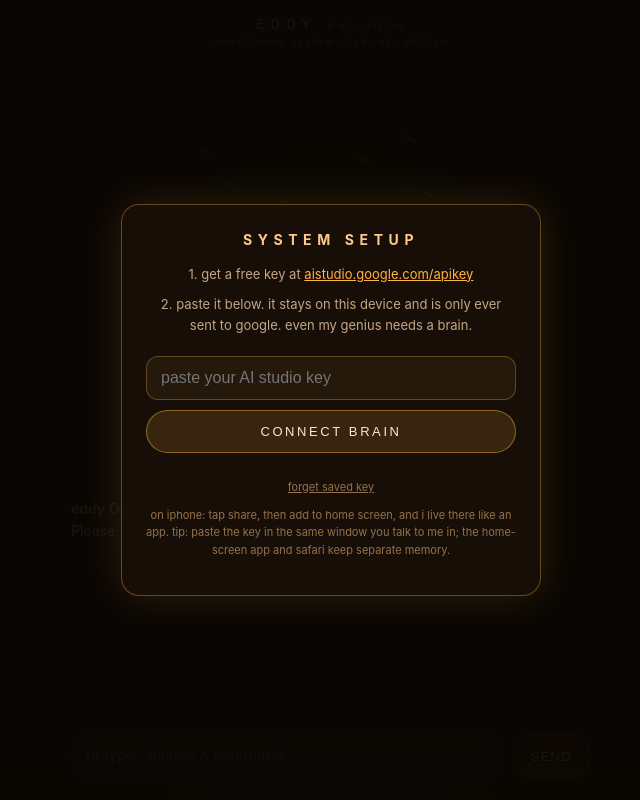
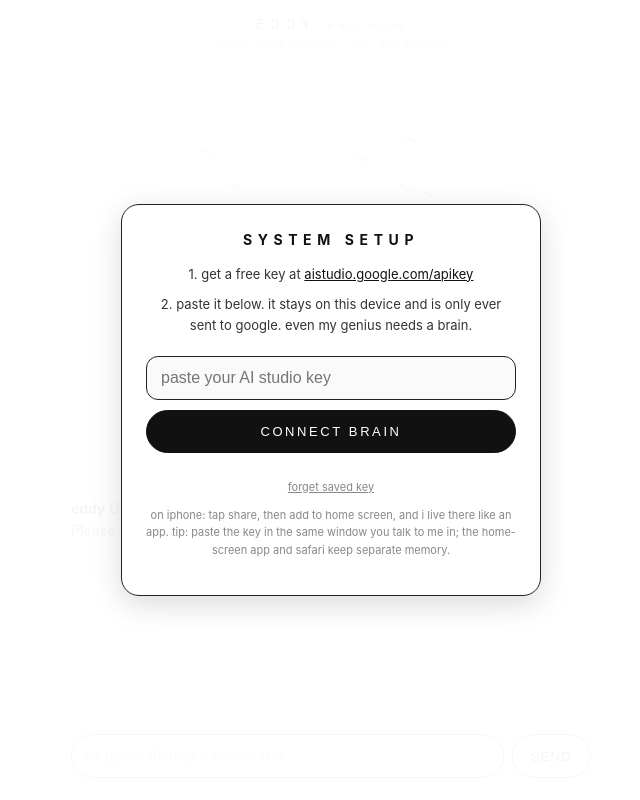
Before and after one commit to ldillon4114-dotcom/PRJeddy, a plain HTML site: page index.html in a window 1280 px wide. Shown: the whole page, without its empty margins (309-949 px from the left). Drawn offline with Linux system fonts and the light colour scheme.

Commit message:
eddy v3: show-style white screen, black eddy, thinner lines, text box kept

```diff
--- a/index.html
+++ b/index.html
@@ -4,29 +4,26 @@
 <meta charset="utf-8">
 <meta name="viewport" content="width=device-width, initial-scale=1, viewport-fit=cover, user-scalable=no">
 <meta name="apple-mobile-web-app-capable" content="yes">
-<meta name="apple-mobile-web-app-status-bar-style" content="black-translucent">
+<meta name="apple-mobile-web-app-status-bar-style" content="default">
 <meta name="apple-mobile-web-app-title" content="EDDY">
 <link rel="apple-touch-icon" href="icon.png">
 <title>EDDY</title>
 <style>
-  :root{ --glow:#ffb340; --gold:#ff5c47; }
+  :root{ --glow:#111111; --gold:#d0331b; }
   *{box-sizing:border-box; margin:0; padding:0; -webkit-tap-highlight-color:transparent;}
   html,body{height:100%;}
   body{
-    background:#0a0704; color:#ffe6c4;
+    background:#ffffff; color:#141414;
     font-family:-apple-system, "Segoe UI", system-ui, sans-serif;
     display:flex; flex-direction:column; align-items:center; overflow:hidden;
     padding:env(safe-area-inset-top) env(safe-area-inset-right) 0 env(safe-area-inset-left);
     touch-action:manipulation;
   }
-  .bg{position:fixed; inset:0; background:
-      radial-gradient(circle at 50% 42%, rgba(255,179,64,.13), transparent 42%),
-      radial-gradient(circle at 50% 105%, rgba(255,92,71,.09), transparent 55%);
-      pointer-events:none;}
-  header{padding:16px 0 4px; letter-spacing:.5em; font-size:13px; color:#ffc98a; text-shadow:0 0 12px rgba(255,179,64,.6); text-align:center; width:100%; position:relative;}
-  header small{display:block; letter-spacing:.25em; font-size:9px; color:#a3794d; margin-top:4px;}
-  #gear{position:absolute; right:14px; top:12px; background:none; border:1px solid rgba(255,179,64,.3); color:#d69a55; font-size:10px; letter-spacing:.15em; padding:6px 12px; border-radius:999px; cursor:pointer; touch-action:manipulation;}
-  #brainstate{font-size:9px; letter-spacing:.2em; color:#ff5c47;}
+  .bg{position:fixed; inset:0; background:none; pointer-events:none;}
+  header{padding:16px 0 4px; letter-spacing:.5em; font-size:13px; color:#141414; text-shadow:none; text-align:center; width:100%; position:relative;}
+  header small{display:block; letter-spacing:.25em; font-size:9px; color:#8a8a8a; margin-top:4px;}
+  #gear{position:absolute; right:14px; top:12px; background:none; border:1px solid rgba(0,0,0,.35); color:#333; font-size:10px; letter-spacing:.15em; padding:6px 12px; border-radius:999px; cursor:pointer; touch-action:manipulation;}
+  #brainstate{font-size:9px; letter-spacing:.2em; color:#d0331b;}
   .stage{flex:1; display:flex; flex-direction:column; align-items:center; justify-content:center; width:100%; max-width:560px; padding:0 18px;}
   .ring{width:min(58vw,240px); aspect-ratio:1; border-radius:50%; border:2px solid rgba(255,179,64,.55);
     box-shadow:0 0 24px rgba(255,179,64,.35), inset 0 0 30px rgba(255,179,64,.15);
@@ -36,28 +33,28 @@
   .ring::after{content:""; position:absolute; inset:30px; border-radius:50%; border:1px solid rgba(255,92,71,.35);}
   .ring.listening{border-color:#ff5c47; box-shadow:0 0 34px rgba(255,92,71,.5), inset 0 0 34px rgba(255,92,71,.2); animation:pulse 1.2s ease-in-out infinite;}
   .ring.thinking{border-color:#ffd18c; box-shadow:0 0 34px rgba(255,209,140,.5), inset 0 0 34px rgba(255,209,140,.2); animation:pulse .8s ease-in-out infinite;}
-  .core{font-size:12px; letter-spacing:.35em; color:#ffd9a3; text-align:center; padding:0 18px; line-height:1.8;}
+  .core{font-size:12px; letter-spacing:.35em; color:#141414; text-align:center; padding:0 18px; line-height:1.8;}
   @keyframes spin{to{transform:rotate(360deg)}}
   @keyframes pulse{0%,100%{transform:scale(1)}50%{transform:scale(1.04)}}
-  .status{margin-top:14px; font-size:12px; color:#d69a55; letter-spacing:.12em; min-height:16px; text-align:center;}
+  .status{margin-top:14px; font-size:12px; color:#666; letter-spacing:.12em; min-height:16px; text-align:center;}
   .log{width:100%; max-width:560px; height:30vh; overflow-y:auto; padding:14px 20px 8px; font-size:14px; line-height:1.55; display:flex; flex-direction:column; gap:10px; -webkit-overflow-scrolling:touch;}
   .line{opacity:0; animation:fade .35s ease forwards;}
   @keyframes fade{to{opacity:1}}
-  .you{color:#c4a687;} .you b{color:#ecc9a0; font-weight:600;}
-  .eddy{color:#ffe6c4;} .eddy b{color:var(--glow); font-weight:600;}
+  .you{color:#666;} .you b{color:#222; font-weight:600;}
+  .eddy{color:#141414;} .eddy b{color:#000; font-weight:600;}
   .typeline{display:flex; gap:8px; padding:10px 20px calc(22px + env(safe-area-inset-bottom)); width:100%; max-width:560px;}
-  .typeline input{flex:1; background:rgba(255,179,64,.06); border:1px solid rgba(255,179,64,.25); color:#fff3e0; padding:12px 14px; border-radius:999px; font-size:16px; outline:none;}
-  .typeline input::placeholder{color:#94714a;}
-  .typeline button{background:rgba(255,179,64,.12); border:1px solid rgba(255,179,64,.4); color:#ffe6c4; border-radius:999px; padding:0 18px; cursor:pointer; font-size:13px; letter-spacing:.1em; touch-action:manipulation;}
-  .overlay{position:fixed; inset:0; background:rgba(10,7,4,.94); display:none; align-items:center; justify-content:center; z-index:10; padding:20px;}
-  .card{max-width:420px; width:100%; border:1px solid rgba(255,179,64,.35); border-radius:18px; padding:26px 24px; background:rgba(24,16,8,.96); box-shadow:0 0 40px rgba(255,179,64,.15); text-align:center;}
-  .card h2{font-size:14px; letter-spacing:.4em; color:#ffc98a; margin-bottom:16px;}
-  .card p{font-size:13px; line-height:1.6; color:#c4a687; margin-bottom:10px;}
+  .typeline input{flex:1; background:#fff; border:1px solid #222; color:#111; padding:12px 14px; border-radius:999px; font-size:16px; outline:none;}
+  .typeline input::placeholder{color:#999;}
+  .typeline button{background:#f4f4f4; border:1px solid #222; color:#111; border-radius:999px; padding:0 18px; cursor:pointer; font-size:13px; letter-spacing:.1em; touch-action:manipulation;}
+  .overlay{position:fixed; inset:0; background:rgba(255,255,255,.96); display:none; align-items:center; justify-content:center; z-index:10; padding:20px;}
+  .card{max-width:420px; width:100%; border:1px solid #222; border-radius:18px; padding:26px 24px; background:#fff; box-shadow:0 8px 30px rgba(0,0,0,.15); text-align:center;}
+  .card h2{font-size:14px; letter-spacing:.4em; color:#111; margin-bottom:16px;}
+  .card p{font-size:13px; line-height:1.6; color:#333; margin-bottom:10px;}
   .card a{color:var(--glow);}
-  .card input{width:100%; background:rgba(255,179,64,.06); border:1px solid rgba(255,179,64,.3); color:#fff3e0; padding:12px 14px; border-radius:12px; font-size:16px; outline:none; margin:10px 0;}
-  .card button{width:100%; background:rgba(255,179,64,.14); border:1px solid rgba(255,179,64,.45); color:#ffe6c4; padding:13px; border-radius:999px; cursor:pointer; font-size:13px; letter-spacing:.2em; touch-action:manipulation;}
+  .card input{width:100%; background:#fafafa; border:1px solid #222; color:#111; padding:12px 14px; border-radius:12px; font-size:16px; outline:none; margin:10px 0;}
+  .card button{width:100%; background:#111; border:1px solid #111; color:#fff; padding:13px; border-radius:999px; cursor:pointer; font-size:13px; letter-spacing:.2em; touch-action:manipulation;}
   #setupmsg{font-size:12px; color:var(--gold); min-height:16px;}
-  #forget{font-size:11px; color:#94714a; text-decoration:underline; cursor:pointer;}
+  #forget{font-size:11px; color:#888; text-decoration:underline; cursor:pointer;}
 
   .stage{position:relative;}
   #orb{position:absolute; left:50%; top:50%; transform:translate(-50%,-50%); width:min(84vw,340px); height:min(84vw,340px); pointer-events:none; z-index:0;}
@@ -65,7 +62,7 @@
   #camwrap{padding:0;}
   #cam{width:100%; height:100%; object-fit:cover; background:#000;}
   #camhint{position:fixed; left:50%; bottom:calc(30px + env(safe-area-inset-bottom)); transform:translateX(-50%); z-index:11; color:#ffe6c4; background:rgba(24,16,8,.8); border:1px solid rgba(255,179,64,.4); border-radius:999px; padding:10px 18px; font-size:12px; letter-spacing:.1em; display:none;}
-  #whiteout{position:fixed; inset:0; background:#fff; opacity:0; pointer-events:none; z-index:20; transition:opacity .06s linear;}
+  #whiteout{position:fixed; inset:0; background:#000; opacity:0; pointer-events:none; z-index:20; transition:opacity .06s linear;}
   .ring{border-color:transparent !important; box-shadow:none !important; background:none !important;}
   .ring::before,.ring::after{display:none;}
   .ring.listening,.ring.thinking{border-color:transparent !important; box-shadow:none !important; animation:none !important;}
@@ -95,7 +92,7 @@
     <button id="connect">CONNECT BRAIN</button>
     <p id="setupmsg"></p>
     <p id="forget">forget saved key</p>
-    <p style="font-size:11px; color:#94714a;">on iphone: tap share, then add to home screen, and i live there like an app. tip: paste the key in the same window you talk to me in; the home-screen app and safari keep separate memory.</p>
+    <p style="font-size:11px; color:#888;">on iphone: tap share, then add to home screen, and i live there like an app. tip: paste the key in the same window you talk to me in; the home-screen app and safari keep separate memory.</p>
   </div>
 </div>
 <script>
@@ -299,9 +296,9 @@
         }).then(function(){
           say("Lights on. Try not to blind yourself, sport.");
         }).catch(function(){
-          screenLights(true); say("No real torch in here, so I lit the screen instead. You're welcome.");
+          screenLights(true); say("No real torch in here, so I killed the screen lights instead. You're welcome.");
         });
-      }else{screenLights(true); say("No real torch in here, so I lit the screen instead. You're welcome.");}
+      }else{screenLights(true); say("No real torch in here, so I killed the screen lights instead. You're welcome.");}
     }else{
       var usedScreen=false;
       try{ if(torchTrack){torchTrack.applyConstraints({advanced:[{torch:false}]}).catch(function(){});} }catch(e){}
@@ -537,19 +534,19 @@
   function osz(){var s=orb.clientWidth||300; orb.width=s*2; orb.height=s*2; octx.setTransform(2,0,0,2,0,0);}
   osz(); window.addEventListener('resize',osz);
 
-  var INK='#f7f2e8';
+  var INK='#0d0d0d';
   var ACTD=2.8;
   var activated=false, actMode='pre', actT0=0, popT0=0;
 
   // Eddy's E, drawn as strokes in a 300x300 space
   var STROKES=[
-    {x1:95,y1:78,x2:95,y2:268,w:34},
-    {arc:1,cx:152,cy:92,r:56,drop:34,w:34},
-    {x1:95,y1:168,x2:222,y2:168,w:30},
-    {x1:118,y1:186,x2:156,y2:222,w:24},
-    {x1:202,y1:186,x2:160,y2:222,w:24},
-    {x1:158,y1:222,x2:158,y2:268,w:24},
-    {x1:95,y1:268,x2:226,y2:268,w:30}
+    {x1:95,y1:78,x2:95,y2:268,w:20},
+    {arc:1,cx:152,cy:92,r:56,drop:34,w:20},
+    {x1:95,y1:168,x2:222,y2:168,w:18},
+    {x1:118,y1:186,x2:156,y2:222,w:14},
+    {x1:202,y1:186,x2:160,y2:222,w:14},
+    {x1:158,y1:222,x2:158,y2:268,w:14},
+    {x1:95,y1:268,x2:226,y2:268,w:18}
   ];
   function drawE(){
     octx.lineCap='round'; octx.lineJoin='round';
@@ -566,8 +563,8 @@
   }
   // expressiveness: eyes + mouth per state
   function dome(x,y,r,open){
-    if(open<.28){ octx.lineWidth=7; octx.beginPath(); octx.moveTo(x-r,y+3); octx.lineTo(x+r,y+3); octx.stroke(); return; }
-    octx.lineWidth=7; octx.beginPath();
+    if(open<.28){ octx.lineWidth=5; octx.beginPath(); octx.moveTo(x-r,y+3); octx.lineTo(x+r,y+3); octx.stroke(); return; }
+    octx.lineWidth=5; octx.beginPath();
     octx.arc(x,y,r,Math.PI,0); octx.closePath(); octx.stroke();
   }
   function drawFace(t){
@@ -585,14 +582,14 @@
     octx.strokeStyle=INK; octx.fillStyle=INK; octx.lineCap='round'; octx.lineJoin='round';
     var ey=124, e1=128, e2=176, r=(st==='listening')?18:15;
     if(st==='thinking'){
-      octx.lineWidth=8;
+      octx.lineWidth=5.5;
       octx.beginPath(); octx.moveTo(e1-13,ey+2); octx.lineTo(e1+13,ey-2); octx.stroke();
       octx.beginPath(); octx.moveTo(e2-13,ey-2); octx.lineTo(e2+13,ey+2); octx.stroke();
     }else{
       dome(e1,ey,r,open); dome(e2,ey,r,open);
     }
     // mouth
-    octx.lineWidth=8;
+    octx.lineWidth=6;
     var mx=152,my=152;
     if(st==='speaking'){
       var a=Math.abs(Math.sin(t*12));
@@ -692,12 +689,12 @@
     octx.clearRect(0,0,w,w);
     var cx=w/2, cy=w/2, sc=w/300;
     octx.save(); octx.translate(cx,cy); octx.scale(sc,sc); octx.translate(-150,-150);
-    octx.shadowColor='rgba(255,179,64,.55)'; octx.shadowBlur=16;
+    octx.shadowColor='rgba(0,0,0,0)'; octx.shadowBlur=0;
     if(actMode==='pre'){
       PARTS.forEach(function(pp,i){
         var wob=Math.sin(t*1.2+i)*6;
         var x=pp.sx+wob, y=pp.sy+Math.cos(t*.9+i*1.7)*6;
-        octx.strokeStyle='rgba(255,179,64,'+(0.25+0.15*Math.sin(t*2+i)).toFixed(2)+')';
+        octx.strokeStyle='rgba(0,0,0,'+(0.25+0.2*Math.sin(t*2+i)).toFixed(2)+')';
         octx.lineWidth=2; octx.beginPath(); octx.moveTo(x-5,y-3); octx.lineTo(x+5,y+3); octx.stroke();
       });
     }else if(actMode==='run'){
@@ -709,7 +706,7 @@
         var x=pp.sx+(pp.tx-pp.sx)*e, y=pp.sy+(pp.ty-pp.sy)*e;
         var dx=pp.tx-pp.sx, dy=pp.ty-pp.sy, L=Math.hypot(dx,dy)||1;
         var tl=14*(1-e)+3;
-        octx.strokeStyle='rgba(255,220,150,'+(.35+.65*tt).toFixed(2)+')';
+        octx.strokeStyle='rgba(20,20,20,'+(.35+.65*tt).toFixed(2)+')';
         octx.lineWidth=2.5; octx.beginPath(); octx.moveTo(x-dx/L*tl,y-dy/L*tl); octx.lineTo(x,y); octx.stroke();
       });
       if(gt>.75){
```
Also changed, not shown: icon.png.
